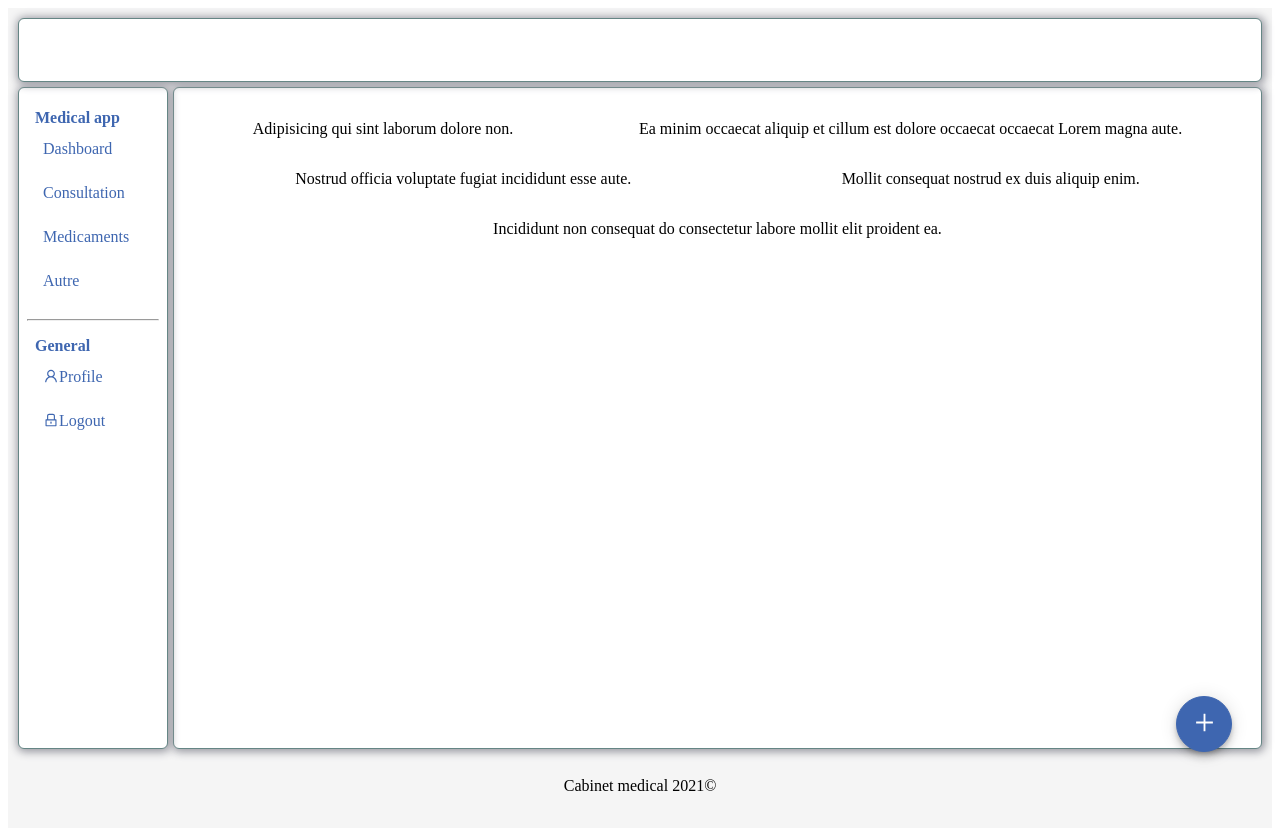
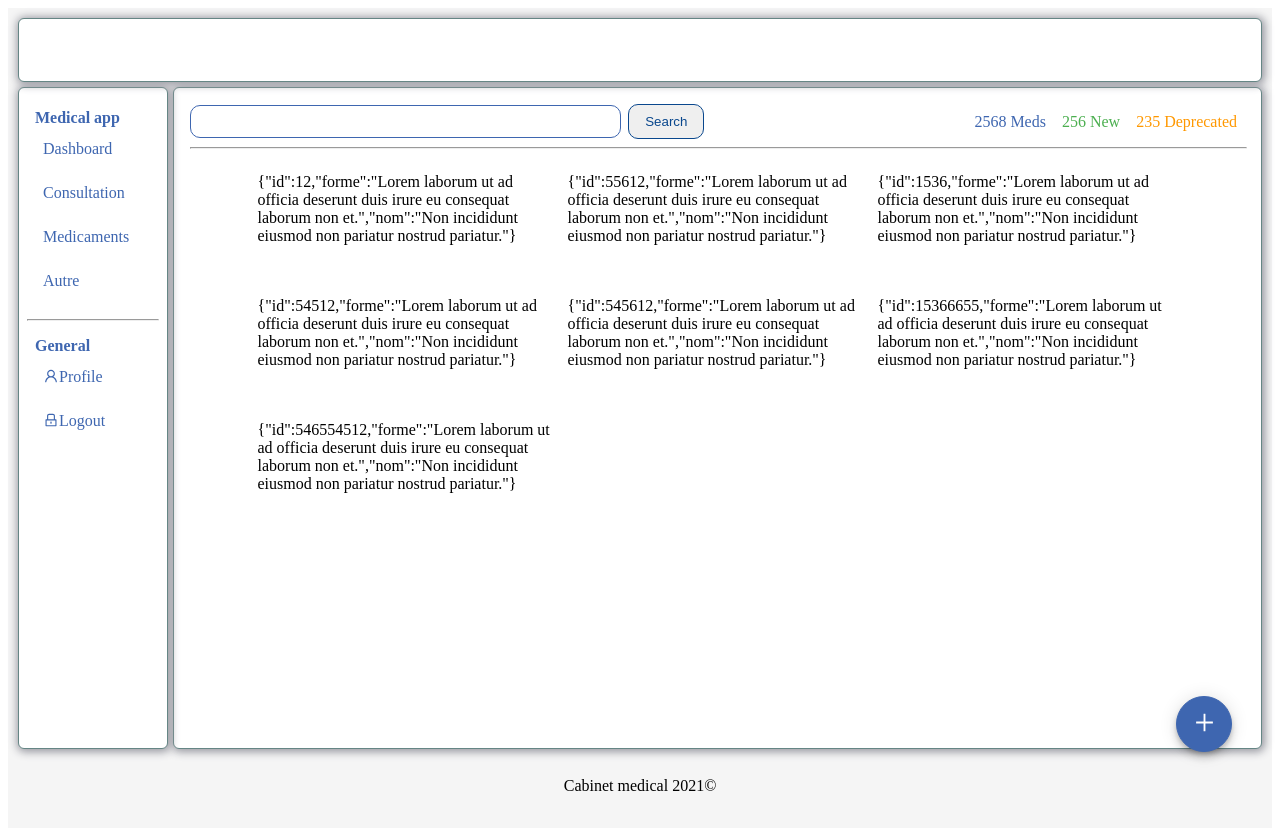
Before and after one commit to NasserBvB/front-cabinet-medical, a React (Create React App) app: page /consultation in a window 1280 px wide. Shown: the top 830 px of the page. Built offline with nearby package versions, Linux system fonts and the light colour scheme.

Commit message:
chore: fill consultation page

```diff
--- /dev/null
+++ b/src/modules/Consultation/components/Header/index.tsx
@@ -0,0 +1,20 @@
+import { Divider } from "ui/Divider";
+import TextField from "ui/TextField";
+import { Bar, Info, Infos, Wrapper } from "./styles";
+
+export function Header() {
+  const handleClick = () => {};
+  return (
+    <Wrapper>
+      <Bar>
+        <TextField handleClick={handleClick} />
+        <Infos>
+          <Info color="primary"> 2568 Meds</Info>
+          <Info color="success"> 256 New</Info>
+          <Info color="warning"> 235 Deprecated</Info>
+        </Infos>
+      </Bar>
+      <Divider width="100%" />
+    </Wrapper>
+  );
+}
--- /dev/null
+++ b/src/modules/Consultation/components/Header/styles.ts
@@ -0,0 +1,25 @@
+import styled from "@emotion/styled";
+import { IColor } from "utils";
+
+export const Wrapper = styled.div`
+
+`
+
+export const Bar = styled.div`
+  display: flex;
+  justify-content: space-between;
+  align-items: center;
+  flex-wrap: wrap-reverse;
+`;
+
+export const Infos = styled.div`
+    display: flex;
+    align-items: center;
+    flex-wrap: wrap;
+    justify-content: space-around;
+`
+
+export const Info = styled.div<{color: IColor}>`
+    padding: 8px;
+    color: ${({ color, theme: {palette } }) => palette[color].main}
+`
--- a/src/modules/Consultation/index.tsx
+++ b/src/modules/Consultation/index.tsx
@@ -1,38 +1,80 @@
 import React from "react";
 import { AiOutlinePlus } from "react-icons/ai";
-import { Card } from "ui/Card";
+import Modal from "ui/CustomModal";
 import FabButton from "ui/FabButton";
 import Layout from "ui/Layout";
-import { Wrappper } from "./styles";
+import { IMedicament } from "utils";
+import { Header } from "./components/Header";
+import { Wrapper } from "./styles";
+const meds: IMedicament[] = [
+  {
+    id: 12,
+    forme:
+      "Lorem laborum ut ad officia deserunt duis irure eu consequat laborum non et.",
+    nom: "Non incididunt eiusmod non pariatur nostrud pariatur.",
+  },
+  {
+    id: 55612,
+    forme:
+      "Lorem laborum ut ad officia deserunt duis irure eu consequat laborum non et.",
+    nom: "Non incididunt eiusmod non pariatur nostrud pariatur.",
+  },
+  {
+    id: 1536,
+    forme:
+      "Lorem laborum ut ad officia deserunt duis irure eu consequat laborum non et.",
+    nom: "Non incididunt eiusmod non pariatur nostrud pariatur.",
+  },
+  {
+    id: 54512,
+    forme:
+      "Lorem laborum ut ad officia deserunt duis irure eu consequat laborum non et.",
+    nom: "Non incididunt eiusmod non pariatur nostrud pariatur.",
+  },
+  {
+    id: 545612,
+    forme:
+      "Lorem laborum ut ad officia deserunt duis irure eu consequat laborum non et.",
+    nom: "Non incididunt eiusmod non pariatur nostrud pariatur.",
+  },
+  {
+    id: 15366655,
+    forme:
+      "Lorem laborum ut ad officia deserunt duis irure eu consequat laborum non et.",
+    nom: "Non incididunt eiusmod non pariatur nostrud pariatur.",
+  },
+  {
+    id: 546554512,
+    forme:
+      "Lorem laborum ut ad officia deserunt duis irure eu consequat laborum non et.",
+    nom: "Non incididunt eiusmod non pariatur nostrud pariatur.",
+  },
+];
 export default function Consultations() {
-  // const [open, setOpen] = React.useState(false);
+  const [open, setOpen] = React.useState(false);
 
-  const handleClick = () => {
-    // setOpen((cur) => !cur);
+  const handleClose = () => {
+    setOpen(false);
   };
-  // const toggleModal = () => {
-  //   setOpen((cur) => !cur);
-  // };
+  const toggleModal = () => {
+    setOpen((cur) => !cur);
+  };
 
   return (
     <Layout>
-      <Wrappper>
-        <Card>Adipisicing qui sint laborum dolore non.</Card>
-        <Card>
-          Ea minim occaecat aliquip et cillum est dolore occaecat occaecat Lorem
-          magna aute.
-        </Card>
-        <Card>Nostrud officia voluptate fugiat incididunt esse aute.</Card>
-        <Card>Mollit consequat nostrud ex duis aliquip enim.</Card>
-        <Card>
-          Incididunt non consequat do consectetur labore mollit elit proident
-          ea.
-        </Card>
-      </Wrappper>
-
-      <FabButton onClick={handleClick}>
+      <Header />
+      <Wrapper>
+        {meds &&
+          meds.map((item) => {
+            return <p> {JSON.stringify(item)} </p>;
+          })}
+      </Wrapper>
+      <FabButton onClick={toggleModal}>
         <AiOutlinePlus size="25px" />
       </FabButton>
+      <Modal closeModal={handleClose} open={open}>
+        <p>Lhjkghhjh</p>
+      </Modal>
     </Layout>
   );
 }
--- a/src/modules/Consultation/styles.ts
+++ b/src/modules/Consultation/styles.ts
@@ -1,9 +1,12 @@
 import styled from "@emotion/styled";
 
-export const Wrappper = styled.div`
-  display: flex;
-  flex-wrap: wrap;
-  gap: 32px;
-  padding: 16px;
-  justify-content: space-around;
+export const Wrapper = styled.div`
+  display: grid;
+  grid-template-columns: repeat(auto-fill, minmax(150px, 300px));
+  justify-content: center;
+  align-items: center;
+  row-gap: 20px;
+  column-gap: 10px;
+  max-height: 80vh;
+  overflow-y: auto;
 `;
```
